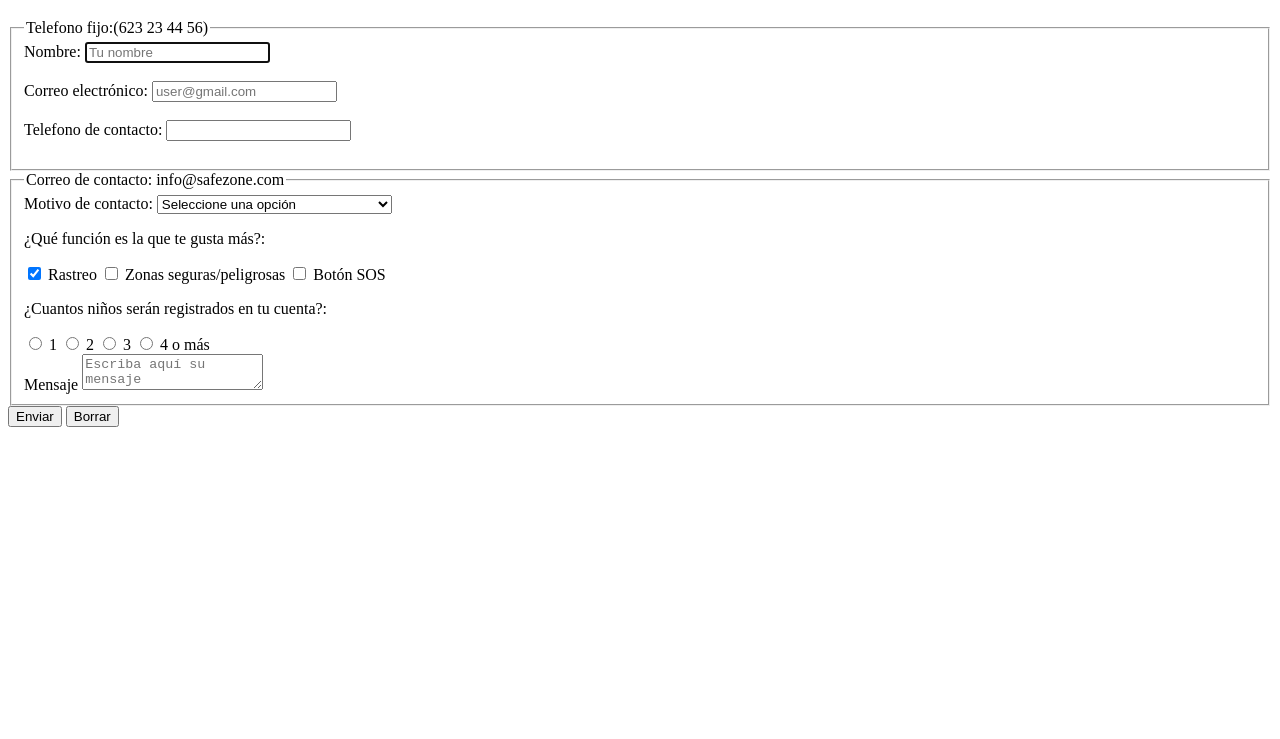
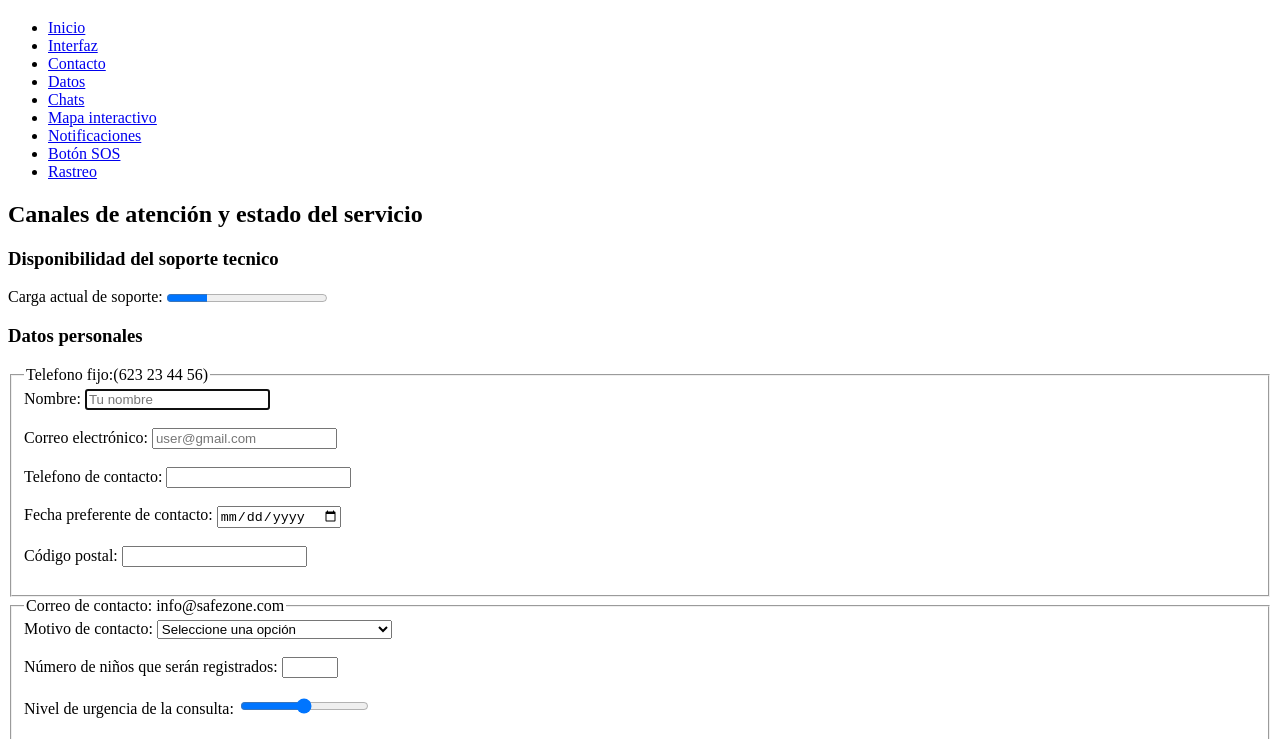
Before and after one commit to Marcos-66/Proyecto-Integrador-LM-2026, a plain HTML site: page proyect/contacto.html in a window 1280 px wide. Shown: the part 61-800 px from the top of the page. Drawn offline with Linux system fonts and the light colour scheme.

Commit message:
feat: agrandar  contacto.html

```diff
--- a/proyect/contacto.html
+++ b/proyect/contacto.html
@@ -9,15 +9,40 @@
     <meta name="author" content="marcos-66">
 </head>
 <body>
+    <header>
     <!-- NAV: Este será el formulario -->
-     <div>
         <h1>Formulario de contactos</h1>
-     </div>
-     <div>
+        <nav>
+    <ul>
+      <li><a href="index.html">Inicio</a></li>
+      <li><a href="interfaz.html">Interfaz</a></li>
+      <li><a href="contacto.html">Contacto</a></li>
+      <li><a href="datos.html">Datos</a></li>
+      <li><a href="chats.html">Chats</a></li>
+      <li><a href="mapa.html">Mapa interactivo</a></li>
+      <li><a href="notificacion.html">Notificaciones</a></li>
+      <li><a href="sos.html">Botón SOS</a></li>
+      <li><a href="rastreo.html">Rastreo</a></li>
+    </ul>
+        </nav>
+    </header>
+
+    <main>
+        <section>
+             <h2>Canales de atención y estado del servicio</h2>
+
+        <article>
+            <h3>Disponibilidad del soporte tecnico</h3>
+        <label for="carga-soporte">Carga actual de soporte:</label>
+        <progress id="carga-soporte" value="25" max="100">25% de optimización</progress>
+        </article>
+        </section>
+        <section>
         <form action="#" method="post">
+            <article>
+                <h3>Datos personales</h3>
             <fieldset>
                 <legend>Telefono fijo:(623 23 44 56)</legend>
-
                 <label for="Nombre" >Nombre:</label>
                 <input type="text" id="Nombre" name="Nombre" required minlength="1" autofocus placeholder="Tu nombre"><br><br>
 
@@ -26,10 +51,18 @@
 
                 <label for="Telefono" >Telefono de contacto:</label>
                 <input type="tel" id="Telefono" name="Telefono" required maxlength="15"><br><br>
+
+                 <label for="fecha_consulta" >Fecha preferente de contacto:</label>
+                <input type="date" id="fecha_consulta" name="fecha_consulta" required><br><br>
+
+                <label for="codigo_postal">Código postal:</label>
+                <input type="text" id="codigo_postal" name="codigo_postal" required pattern="[0-9]{5}" title="Introduce un código postal de 5 dígitos validos(ej. 20056)"><br><br>
             </fieldset>
+        </article>
+        <article>
             <fieldset>
                <legend>Correo de contacto: info@safezone.com</legend>
-            <div>
+
                 <label for="motivo">Motivo de contacto:</label>
                 <select id="motivo" name="motivo" required>
                     <option value="" disabled selected>Seleccione una opción</option>
@@ -38,8 +71,14 @@
                     <option value="Facturación">Facturación</option>
                     <option value="Otros">Otros</option>
                 </select>
-            </div>
-            <div>
+                <br><br>
+
+                <label for="num_ninos">Número de niños que serán registrados:</label>
+                <input type="number" id="num_ninos" name="num_ninos" min="1" max="10" required><br><br>
+
+                <label for="nivel_urgencia">Nivel de urgencia de la consulta:</label>
+                <input type="range" id="nivel_urgencia" name="nivel_urgencia" min="1" max="5" step="1" value="3"><br><br>
+
                 <p>¿Qué función es la que te gusta más?: </p>
                 <input type="checkbox" id="func_rastreo" name="funciones_interes" value="rastreo" checked>
                 <label for ="func_rastreo">Rastreo</label>
@@ -49,9 +88,7 @@
 
                 <input type="checkbox" id="func_sos" name="funciones_interes" value="sos">
                 <label for ="func_sos">Botón SOS</label>
-            </div>
 
-            <div>
                 <p>¿Cuantos niños serán registrados en tu cuenta?: </p>
 
                 <input type="radio" id="ni_1" name="num_niños" value="1">
@@ -65,17 +102,26 @@
 
                 <input type="radio" id="ni_4+" name="num_niños" value="4+">
                 <label for ="ni_4+">4 o más</label>
-            </div>
 
-            <div>
                 <label for="mensaje">Mensaje</label>
                 <textarea id="mensaje" name="mensaje" required minlength="1" maxlength="500" placeholder="Escriba aquí su mensaje"></textarea>
-            </div>
             </fieldset>
+            </article>
 
-            <div>
             <button type="submit">Enviar</button>
             <button type="reset">Borrar</button>
-            </div>
         </form>
-        </div>
+    </section>
+    </main>
+
+    <aside>
+        <h3>Horario de atención</h3>
+        <p>Lunes a viernes: 9:00 - 20:00</p>
+    </aside>
+
+     <footer>
+    <p id="firma-marcos-66">© 2026 marcos-66</p>
+    </footer>
+
+    </body>
+</html>
```
